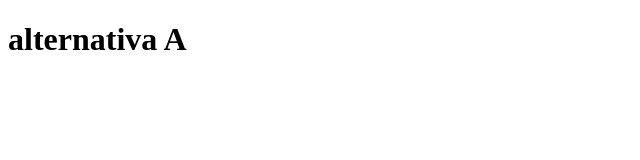
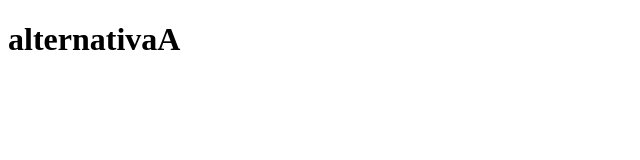
Before and after one commit to Vicente-dev25/Git-aula-1, a plain HTML site: page index.html in a window 1280 px wide. Shown: the full height of the page, 0-640 px from the left. Drawn offline with Linux system fonts and the light colour scheme.

Commit message:
nova versão

```diff
--- a/index.html
+++ b/index.html
@@ -6,6 +6,6 @@
     <title>Git aula 01</title>
 </head>
 <body>
-    <h1>alternativa A</h1>
+    <h1>alternativaA</h1>
 </body>
 </html>
```
